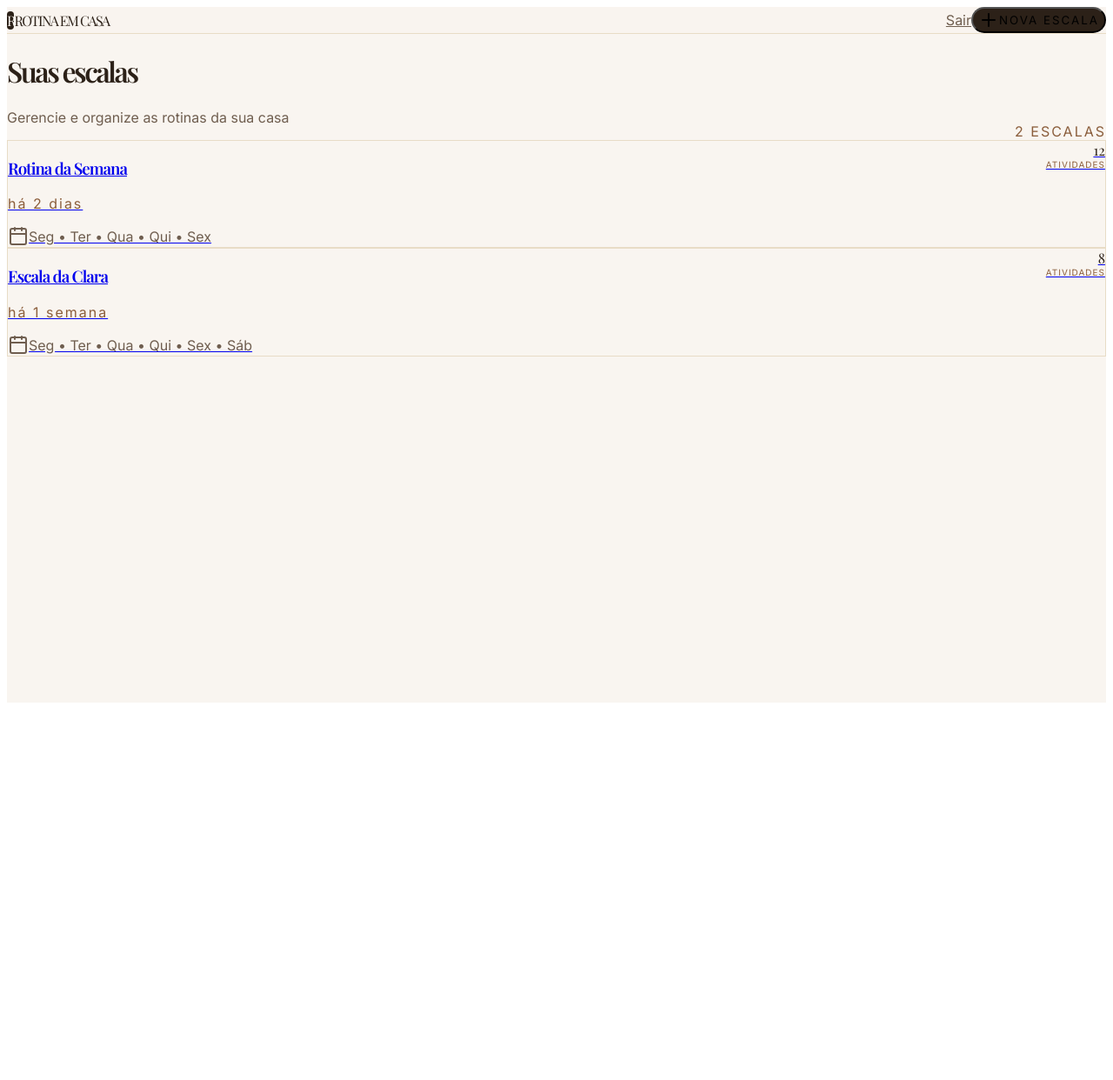
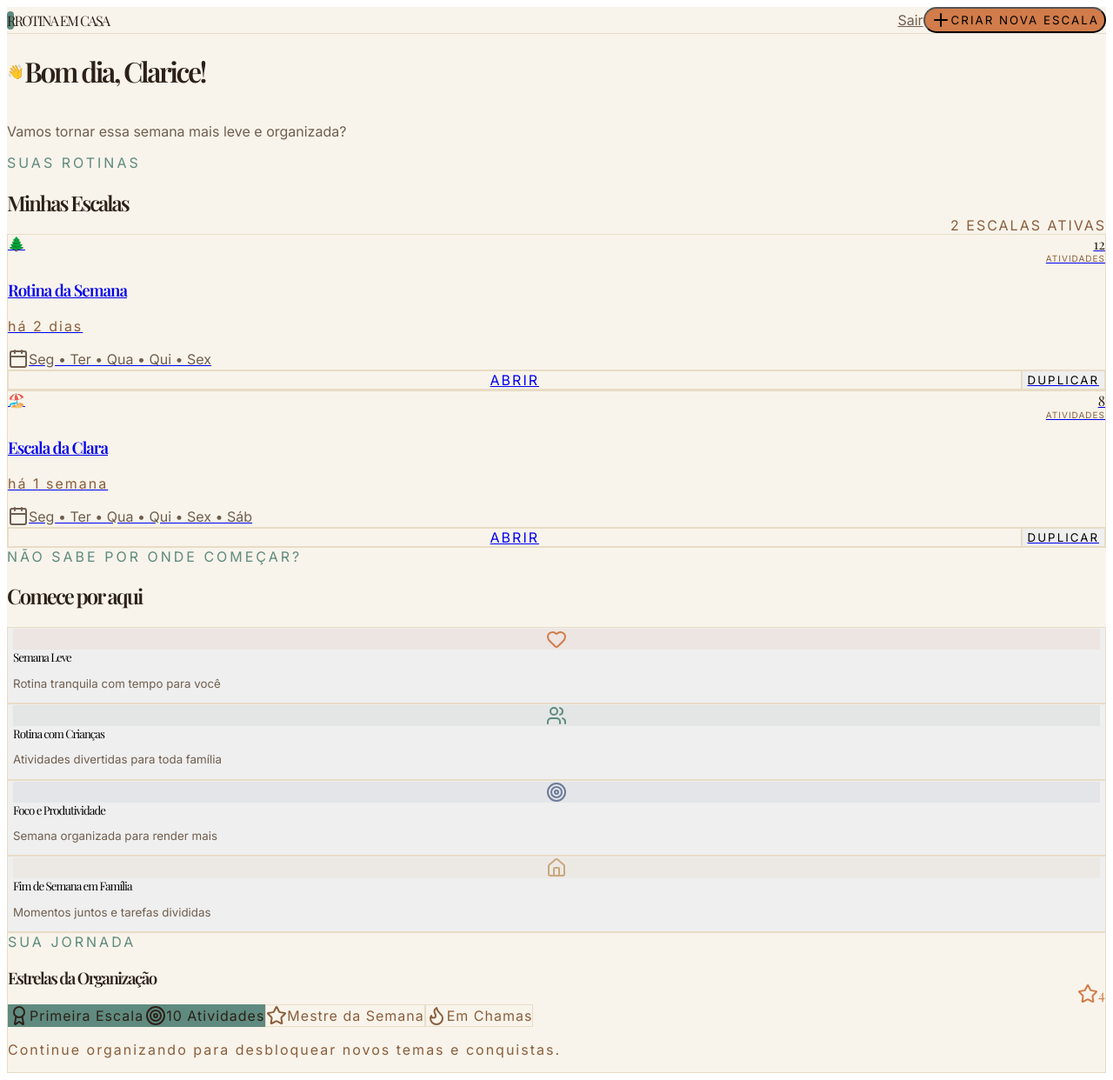
Before and after one commit to italo0machado/rotina-em-casa, a React (Vite) app in the folder frontend/: page /dashboard in a window 1280 px wide. Shown: the whole page at 87% size. Before the commit the page ends 816 px from the top, so only its background shows below. Built offline with nearby package versions, Linux system fonts and the light colour scheme.

Commit message:
feat(dashboard): novo Dashboard mais lúdico, motivador e visualmente rico

```diff
--- a/frontend/src/pages/Dashboard.tsx
+++ b/frontend/src/pages/Dashboard.tsx
@@ -1,6 +1,6 @@
 import { useState, useEffect } from 'react';
 import { Link, useNavigate } from 'react-router-dom';
-import { Plus, Calendar } from 'lucide-react';
+import { Plus, Calendar, Star, Award, Flame, Target, Home, Heart, Users } from 'lucide-react';
 
 interface Escala {
   id: number;
@@ -8,9 +8,27 @@ interface Escala {
   dias: string[];
   totalAtividades: number;
   ultimaAtualizacao: string;
+  tema?: string;
+  icone?: string;
 }
 
 const DIAS_SEMANA = ['Seg', 'Ter', 'Qua', 'Qui', 'Sex', 'Sáb', 'Dom'];
+
+const TEMAS = [
+  { nome: 'Praia', icone: '🏖️', cor: '#5f8a7f' },
+  { nome: 'Floresta', icone: '🌲', cor: '#5f8a7f' },
+  { nome: 'Espaço', icone: '🚀', cor: '#6b7b9a' },
+  { nome: 'Dinossauro', icone: '🦕', cor: '#d17c4a' },
+  { nome: 'Jardim', icone: '🌸', cor: '#8a9a6b' },
+  { nome: 'Aventura', icone: '⛰️', cor: '#c9a87c' },
+];
+
+const MODELOS_RAPIDOS = [
+  { nome: "Semana Leve", descricao: "Rotina tranquila com tempo para você", icone: Heart, cor: "#d17c4a" },
+  { nome: "Rotina com Crianças", descricao: "Atividades divertidas para toda família", icone: Users, cor: "#5f8a7f" },
+  { nome: "Foco e Produtividade", descricao: "Semana organizada para render mais", icone: Target, cor: "#6b7b9a" },
+  { nome: "Fim de Semana em Família", descricao: "Momentos juntos e tarefas divididas", icone: Home, cor: "#c9a87c" },
+];
 
 export default function Dashboard() {
   const navigate = useNavigate();
@@ -21,22 +39,7 @@ export default function Dashboard() {
       try {
         return JSON.parse(saved);
       } catch {
-        return [
-          {
-            id: 1,
-            nome: "Rotina da Semana",
-            dias: ["Seg", "Ter", "Qua", "Qui", "Sex"],
-            totalAtividades: 12,
-            ultimaAtualizacao: "há 2 dias"
-          },
-          {
-            id: 2,
-            nome: "Escala da Clara",
-            dias: ["Seg", "Ter", "Qua", "Qui", "Sex", "Sáb"],
-            totalAtividades: 8,
-            ultimaAtualizacao: "há 1 semana"
-          }
-        ];
+        return [];
       }
     }
     return [
@@ -45,14 +48,18 @@ export default function Dashboard() {
         nome: "Rotina da Semana",
         dias: ["Seg", "Ter", "Qua", "Qui", "Sex"],
         totalAtividades: 12,
-        ultimaAtualizacao: "há 2 dias"
+        ultimaAtualizacao: "há 2 dias",
+        tema: "Floresta",
+        icone: "🌲"
       },
       {
         id: 2,
         nome: "Escala da Clara",
         dias: ["Seg", "Ter", "Qua", "Qui", "Sex", "Sáb"],
         totalAtividades: 8,
-        ultimaAtualizacao: "há 1 semana"
+        ultimaAtualizacao: "há 1 semana",
+        tema: "Praia",
+        icone: "🏖️"
       }
     ];
   });
@@ -60,11 +67,22 @@ export default function Dashboard() {
   const [showModal, setShowModal] = useState(false);
   const [novoNome, setNovoNome] = useState('');
   const [diasSelecionados, setDiasSelecionados] = useState<string[]>(['Seg', 'Ter', 'Qua', 'Qui', 'Sex']);
+  const [temaSelecionado, setTemaSelecionado] = useState(TEMAS[0]);
 
-  // Persistir no localStorage
+  // Persistência
   useEffect(() => {
     localStorage.setItem('escalas', JSON.stringify(escalas));
   }, [escalas]);
+
+  // Gamificação simples
+  const totalAtividades = escalas.reduce((sum, e) => sum + e.totalAtividades, 0);
+  const estrelas = Math.min(Math.floor(totalAtividades / 5), 12);
+  const badges = [
+    { nome: "Primeira Escala", conquistado: escalas.length >= 1, icone: Award },
+    { nome: "10 Atividades", conquistado: totalAtividades >= 10, icone: Target },
+    { nome: "Mestre da Semana", conquistado: escalas.length >= 3, icone: Star },
+    { nome: "Em Chamas", conquistado: estrelas >= 5, icone: Flame },
+  ];
 
   const toggleDia = (dia: string) => {
     if (diasSelecionados.includes(dia)) {
@@ -84,14 +102,32 @@ export default function Dashboard() {
       nome: novoNome.trim(),
       dias: [...diasSelecionados],
       totalAtividades: 0,
-      ultimaAtualizacao: "agora"
+      ultimaAtualizacao: "agora",
+      tema: temaSelecionado.nome,
+      icone: temaSelecionado.icone
     };
 
     setEscalas([novaEscala, ...escalas]);
     setNovoNome('');
     setDiasSelecionados(['Seg', 'Ter', 'Qua', 'Qui', 'Sex']);
+    setTemaSelecionado(TEMAS[0]);
     setShowModal(false);
 
+    navigate(`/escala/${novaEscala.id}`);
+  };
+
+  const criarModelo = (modelo: typeof MODELOS_RAPIDOS[0]) => {
+    const novaEscala: Escala = {
+      id: Date.now(),
+      nome: modelo.nome,
+      dias: ['Seg', 'Ter', 'Qua', 'Qui', 'Sex'],
+      totalAtividades: 0,
+      ultimaAtualizacao: "agora",
+      tema: "Floresta",
+      icone: "🌲"
+    };
+
+    setEscalas([novaEscala, ...escalas]);
     navigate(`/escala/${novaEscala.id}`);
   };
 
@@ -103,57 +139,70 @@ export default function Dashboard() {
     }
   };
 
+  const duplicarEscala = (escala: Escala, e: React.MouseEvent) => {
+    e.preventDefault();
+    e.stopPropagation();
+
+    const novaEscala: Escala = {
+      ...escala,
+      id: Date.now(),
+      nome: `${escala.nome} (cópia)`,
+      ultimaAtualizacao: "agora"
+    };
+
+    setEscalas([novaEscala, ...escalas]);
+  };
+
   return (
-    <div className="min-h-screen bg-[#f9f5f0] text-[#2c2118]">
-      {/* Navbar */}
-      <nav className="border-b border-[#e8dcc6] bg-[#f9f5f0]/95 backdrop-blur-md sticky top-0 z-40">
+    <div className="min-h-screen bg-[#f8f4eb] text-[#2c2118]">
+      {/* Header */}
+      <div className="border-b border-[#e8dcc6] bg-[#f8f4eb]/95 backdrop-blur-md sticky top-0 z-40">
         <div className="max-w-7xl mx-auto px-8 flex items-center justify-between h-20">
           <div className="flex items-center gap-3">
-            <div className="w-9 h-9 bg-[#2c2118] rounded-full flex items-center justify-center">
-              <span className="text-[#f9f5f0] text-xl tracking-[-2px] font-serif">R</span>
+            <div className="w-9 h-9 bg-[#5f8a7f] rounded-full flex items-center justify-center">
+              <span className="text-white text-xl tracking-[-2px] font-serif">R</span>
             </div>
             <div>
               <div className="font-serif text-2xl tracking-[-1.5px]">ROTINA EM CASA</div>
             </div>
           </div>
           <div className="flex items-center gap-4">
-            <Link
-              to="/login"
-              className="text-sm px-5 py-2 text-[#6f5e4f] hover:text-[#2c2118] transition"
-            >
-              Sair
-            </Link>
+            <Link to="/login" className="text-sm px-5 py-2 text-[#6f5e4f] hover:text-[#2c2118] transition">Sair</Link>
             <button
               onClick={() => setShowModal(true)}
-              className="flex items-center gap-2 px-6 py-2.5 bg-[#2c2118] text-white text-sm tracking-[2px] rounded-full hover:bg-[#3f2a1d] transition"
+              className="flex items-center gap-2 px-6 py-2.5 bg-[#d17c4a] text-white text-sm tracking-[2px] rounded-full hover:bg-[#c16a3a] transition"
             >
-              <Plus className="w-4 h-4" /> NOVA ESCALA
+              <Plus className="w-4 h-4" /> CRIAR NOVA ESCALA
             </button>
           </div>
         </div>
-      </nav>
+      </div>
 
       <div className="max-w-7xl mx-auto px-8 py-12">
-        <div className="mb-10 flex items-end justify-between">
+        {/* Saudação */}
+        <div className="mb-12">
+          <div className="flex items-center gap-3 mb-2">
+            <span className="text-4xl">👋</span>
+            <h1 className="font-serif text-6xl tracking-[-2.5px]">Bom dia, Clarice!</h1>
+          </div>
+          <p className="text-[#6f5e4f] text-xl">Vamos tornar essa semana mais leve e organizada?</p>
+        </div>
+
+        {/* Minhas Escalas */}
+        <div className="mb-16">
+          <div className="flex items-end justify-between mb-8">
             <div>
-            <h1 className="font-serif text-6xl tracking-[-2.5px] mb-3">Suas escalas</h1>
-            <p className="text-[#6f5e4f] text-lg">Gerencie e organize as rotinas da sua casa</p>
+              <div className="text-[#5f8a7f] text-xs tracking-[3px] mb-1">SUAS ROTINAS</div>
+              <h2 className="font-serif text-5xl tracking-[-2px]">Minhas Escalas</h2>
             </div>
-          <div className="text-sm text-[#8b5e3c] tracking-[2px]">
-            {escalas.length} ESCALAS
-          </div>
+            <div className="text-sm text-[#8b5e3c] tracking-[2px]">{escalas.length} ESCALAS ATIVAS</div>
           </div>
 
           {escalas.length === 0 ? (
-          <div className="text-center py-20 border border-[#e8dcc6] rounded-3xl bg-white">
-            <Calendar className="w-12 h-12 mx-auto text-[#b89a6f] mb-4" />
-            <p className="text-xl text-[#6f5e4f]">Você ainda não tem nenhuma escala</p>
-            <button
-              onClick={() => setShowModal(true)}
-              className="mt-6 px-8 py-3 bg-[#2c2118] text-white rounded-full text-sm tracking-[2px]"
-            >
-              CRIAR PRIMEIRA ESCALA
-            </button>
+            <div className="border border-[#e8dcc6] rounded-3xl bg-white p-16 text-center">
+              <Calendar className="w-14 h-14 mx-auto text-[#d17c4a] mb-6" />
+              <p className="text-2xl text-[#6f5e4f] mb-3">Nenhuma escala ainda</p>
+              <p className="text-[#8b5e3c]">Crie sua primeira escala e comece a organizar sua rotina com leveza.</p>
             </div>
           ) : (
             <div className="grid md:grid-cols-2 lg:grid-cols-3 gap-6">
@@ -161,29 +210,36 @@ export default function Dashboard() {
                 <Link
                   key={escala.id}
                   to={`/escala/${escala.id}`}
-                className="group border border-[#e8dcc6] bg-white rounded-3xl p-8 hover:shadow-xl transition-all duration-300 block relative"
+                  className="group border border-[#e8dcc6] bg-white rounded-3xl p-8 hover:shadow-xl transition-all duration-300 block relative overflow-hidden"
                 >
-                <div className="flex items-start justify-between mb-6">
-                  <div>
-                    <h3 className="font-serif text-3xl tracking-[-1px] mb-1 group-hover:text-[#b89a6f] transition-colors">
-                      {escala.nome}
-                    </h3>
-                    <p className="text-xs text-[#8b5e3c] tracking-[2px]">{escala.ultimaAtualizacao}</p>
-                  </div>
+                  <div className="flex items-start justify-between mb-8">
+                    <div className="text-6xl">{escala.icone || '🌿'}</div>
                     <div className="text-right">
-                    <div className="text-4xl font-serif text-[#2c2118] tabular-nums tracking-tighter">
-                      {escala.totalAtividades}
-                    </div>
+                      <div className="text-5xl font-serif text-[#2c2118] tabular-nums tracking-tighter">{escala.totalAtividades}</div>
                       <div className="text-[10px] text-[#8b5e3c] tracking-[1px] -mt-1">ATIVIDADES</div>
                     </div>
                   </div>
 
-                <div className="flex items-center gap-2 text-sm text-[#6f5e4f]">
+                  <div>
+                    <h3 className="font-serif text-3xl tracking-[-1px] mb-1 group-hover:text-[#d17c4a] transition-colors">{escala.nome}</h3>
+                    <p className="text-xs text-[#8b5e3c] tracking-[2px] mb-4">{escala.ultimaAtualizacao}</p>
+
+                    <div className="flex items-center gap-2 text-sm text-[#6f5e4f] mb-6">
                       <Calendar className="w-4 h-4" />
                       <span>{escala.dias.join(" • ")}</span>
                     </div>
+                  </div>
 
-                {/* Botão de excluir */}
+                  <div className="flex gap-3 pt-6 border-t border-[#e8dcc6]">
+                    <div className="flex-1 py-3 text-center text-sm tracking-[2px] border border-[#e8dcc6] rounded-2xl group-hover:bg-[#5f8a7f] group-hover:text-white transition">ABRIR</div>
+                    <button
+                      onClick={(e) => duplicarEscala(escala, e)}
+                      className="px-5 py-3 text-sm tracking-[2px] border border-[#e8dcc6] rounded-2xl hover:bg-[#f8f4eb] transition"
+                    >
+                      DUPLICAR
+                    </button>
+                  </div>
+
                   <button
                     onClick={(e) => excluirEscala(escala.id, e)}
                     className="absolute top-4 right-4 opacity-0 group-hover:opacity-100 text-red-600/60 hover:text-red-600 text-xs px-3 py-1 border border-red-200 rounded-full transition"
@@ -196,14 +252,68 @@ export default function Dashboard() {
           )}
         </div>
 
+        {/* Criar Nova Escala + Modelos */}
+        <div className="mb-16">
+          <div className="text-[#5f8a7f] text-xs tracking-[3px] mb-3">NÃO SABE POR ONDE COMEÇAR?</div>
+          <h2 className="font-serif text-5xl tracking-[-2px] mb-8">Comece por aqui</h2>
+
+          <div className="grid md:grid-cols-2 lg:grid-cols-4 gap-4">
+            {MODELOS_RAPIDOS.map((modelo, index) => (
+              <button
+                key={index}
+                onClick={() => criarModelo(modelo)}
+                className="group border border-[#e8dcc6] bg-white rounded-3xl p-8 text-left hover:shadow-xl transition-all hover:-translate-y-0.5"
+              >
+                <div className="w-12 h-12 rounded-2xl flex items-center justify-center mb-6" style={{ backgroundColor: modelo.cor + '15' }}>
+                  <modelo.icone className="w-6 h-6" style={{ color: modelo.cor }} />
+                </div>
+                <div className="font-serif text-2xl tracking-[-1px] mb-2">{modelo.nome}</div>
+                <p className="text-sm text-[#6f5e4f] leading-snug">{modelo.descricao}</p>
+              </button>
+            ))}
+          </div>
+        </div>
+
+        {/* Gamificação Leve */}
+        <div className="border border-[#e8dcc6] bg-white rounded-3xl p-10">
+          <div className="flex items-end justify-between mb-8">
+            <div>
+              <div className="text-[#5f8a7f] text-xs tracking-[3px] mb-1">SUA JORNADA</div>
+              <h3 className="font-serif text-4xl tracking-[-1.5px]">Estrelas da Organização</h3>
+            </div>
+            <div className="flex items-center gap-2 text-3xl font-serif text-[#d17c4a]">
+              <Star className="w-8 h-8" /> {estrelas}
+            </div>
+          </div>
+
+          <div className="flex flex-wrap gap-3">
+            {badges.map((badge, index) => (
+              <div
+                key={index}
+                className={`flex items-center gap-3 px-5 py-3 rounded-2xl border text-sm tracking-[1px] transition-all ${
+                  badge.conquistado
+                    ? 'bg-[#5f8a7f] text-white border-[#5f8a7f]'
+                    : 'bg-[#f8f4eb] text-[#8b5e3c] border-[#e8dcc6]'
+                }`}
+              >
+                <badge.icone className="w-4 h-4" />
+                {badge.nome}
+              </div>
+            ))}
+          </div>
+
+          <p className="text-xs text-[#8b5e3c] tracking-[2px] mt-6">Continue organizando para desbloquear novos temas e conquistas.</p>
+        </div>
+      </div>
+
       {/* Modal de Nova Escala */}
       {showModal && (
         <div className="fixed inset-0 bg-[#2c2118]/80 backdrop-blur-sm z-50 flex items-center justify-center p-6">
-          <div className="bg-white w-full max-w-md rounded-3xl p-10 border border-[#e8dcc6]">
+          <div className="bg-white w-full max-w-lg rounded-3xl p-10 border border-[#e8dcc6]">
             <h2 className="font-serif text-4xl tracking-[-1.5px] mb-2">Nova escala</h2>
-            <p className="text-[#6f5e4f] mb-8">Dê um nome e escolha os dias</p>
+            <p className="text-[#6f5e4f] mb-8">Dê um nome, escolha os dias e um tema visual</p>
 
-            <div className="space-y-6">
+            <div className="space-y-7">
               <div>
                 <label className="block text-xs tracking-[2px] mb-2 text-[#6f5e4f]">NOME DA ESCALA</label>
                 <input
@@ -211,7 +321,7 @@ export default function Dashboard() {
                   value={novoNome}
                   onChange={(e) => setNovoNome(e.target.value)}
                   placeholder="Ex: Rotina da Semana"
-                  className="w-full border border-[#d4c3a3] px-6 py-4 rounded-2xl text-lg focus:border-[#b89a6f] focus:outline-none"
+                  className="w-full border border-[#d4c3a3] px-6 py-4 rounded-2xl text-lg focus:border-[#d17c4a] focus:outline-none"
                   autoFocus
                 />
               </div>
@@ -220,37 +330,30 @@ export default function Dashboard() {
                 <label className="block text-xs tracking-[2px] mb-3 text-[#6f5e4f]">DIAS DA SEMANA</label>
                 <div className="flex flex-wrap gap-2">
                   {DIAS_SEMANA.map(dia => (
-                    <button
-                      key={dia}
-                      type="button"
-                      onClick={() => toggleDia(dia)}
-                      className={`px-4 py-2 rounded-full text-sm border transition-all ${
-                        diasSelecionados.includes(dia)
-                          ? 'bg-[#2c2118] text-white border-[#2c2118]'
-                          : 'border-[#d4c3a3] hover:border-[#b89a6f]'
-                      }`}
-                    >
+                    <button key={dia} type="button" onClick={() => toggleDia(dia)}
+                      className={`px-4 py-2 rounded-full text-sm border transition-all ${diasSelecionados.includes(dia) ? 'bg-[#2c2118] text-white border-[#2c2118]' : 'border-[#d4c3a3] hover:border-[#d17c4a]'}`}>
                       {dia}
+                    </button>
+                  ))}
+                </div>
+              </div>
+
+              <div>
+                <label className="block text-xs tracking-[2px] mb-3 text-[#6f5e4f]">TEMA VISUAL</label>
+                <div className="flex flex-wrap gap-3">
+                  {TEMAS.map((tema, i) => (
+                    <button key={i} type="button" onClick={() => setTemaSelecionado(tema)}
+                      className={`px-5 py-3 rounded-2xl border text-sm flex items-center gap-2 transition-all ${temaSelecionado.nome === tema.nome ? 'border-[#d17c4a] bg-[#d17c4a] text-white' : 'border-[#e8dcc6] hover:border-[#d17c4a]'}`}>
+                      <span>{tema.icone}</span> {tema.nome}
                     </button>
                   ))}
                 </div>
               </div>
             </div>
 
-            <div className="flex gap-3 mt-8">
-              <button
-                onClick={() => setShowModal(false)}
-                className="flex-1 py-4 border border-[#d4c3a3] rounded-2xl text-sm tracking-[2px] hover:bg-[#f9f5f0] transition"
-              >
-                CANCELAR
-              </button>
-              <button
-                onClick={criarEscala}
-                disabled={!novoNome.trim()}
-                className="flex-1 py-4 bg-[#2c2118] text-white rounded-2xl text-sm tracking-[2px] disabled:opacity-50 hover:bg-[#3f2a1d] transition"
-              >
-                CRIAR ESCALA
-              </button>
+            <div className="flex gap-3 mt-10">
+              <button onClick={() => setShowModal(false)} className="flex-1 py-4 border border-[#d4c3a3] rounded-2xl text-sm tracking-[2px] hover:bg-[#f8f4eb] transition">CANCELAR</button>
+              <button onClick={criarEscala} disabled={!novoNome.trim()} className="flex-1 py-4 bg-[#d17c4a] text-white rounded-2xl text-sm tracking-[2px] disabled:opacity-50 hover:bg-[#c16a3a] transition">CRIAR ESCALA</button>
             </div>
           </div>
         </div>
```
Lines whose indentation alone changed are shown as unchanged.
